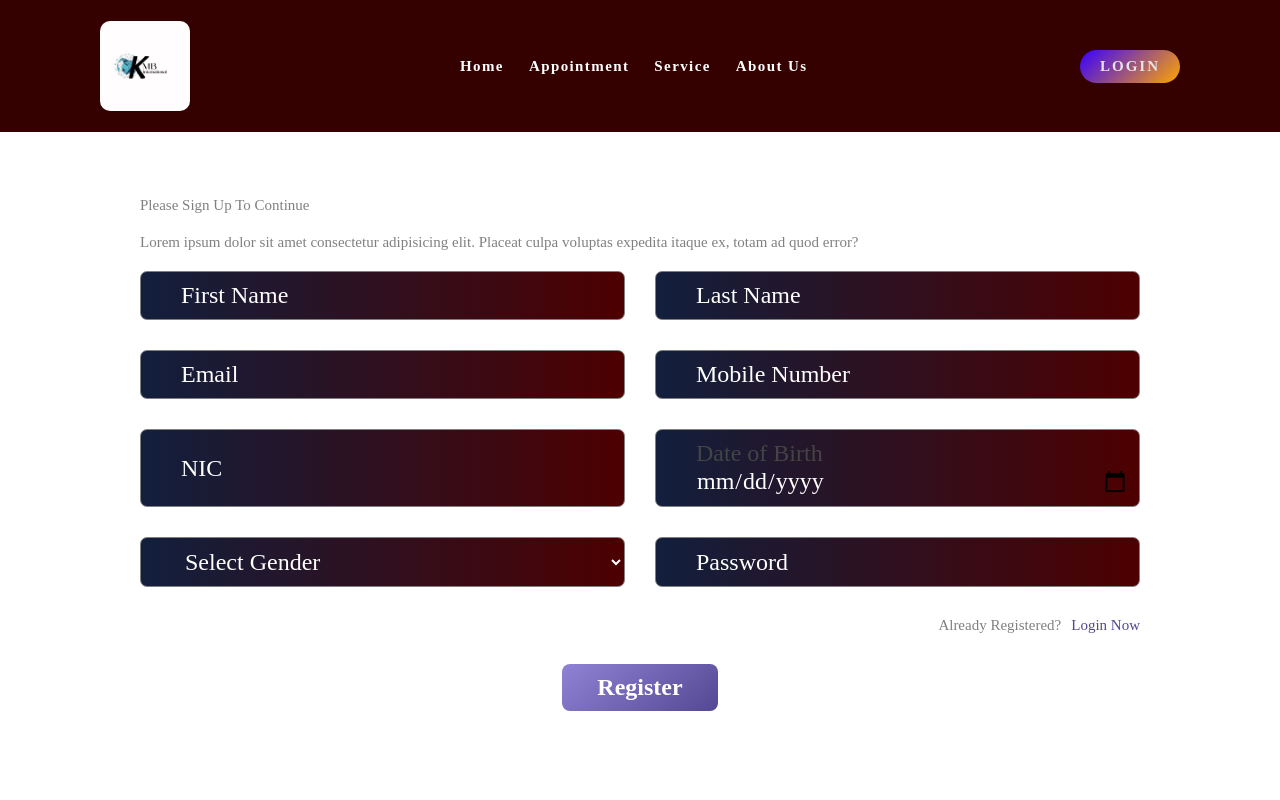
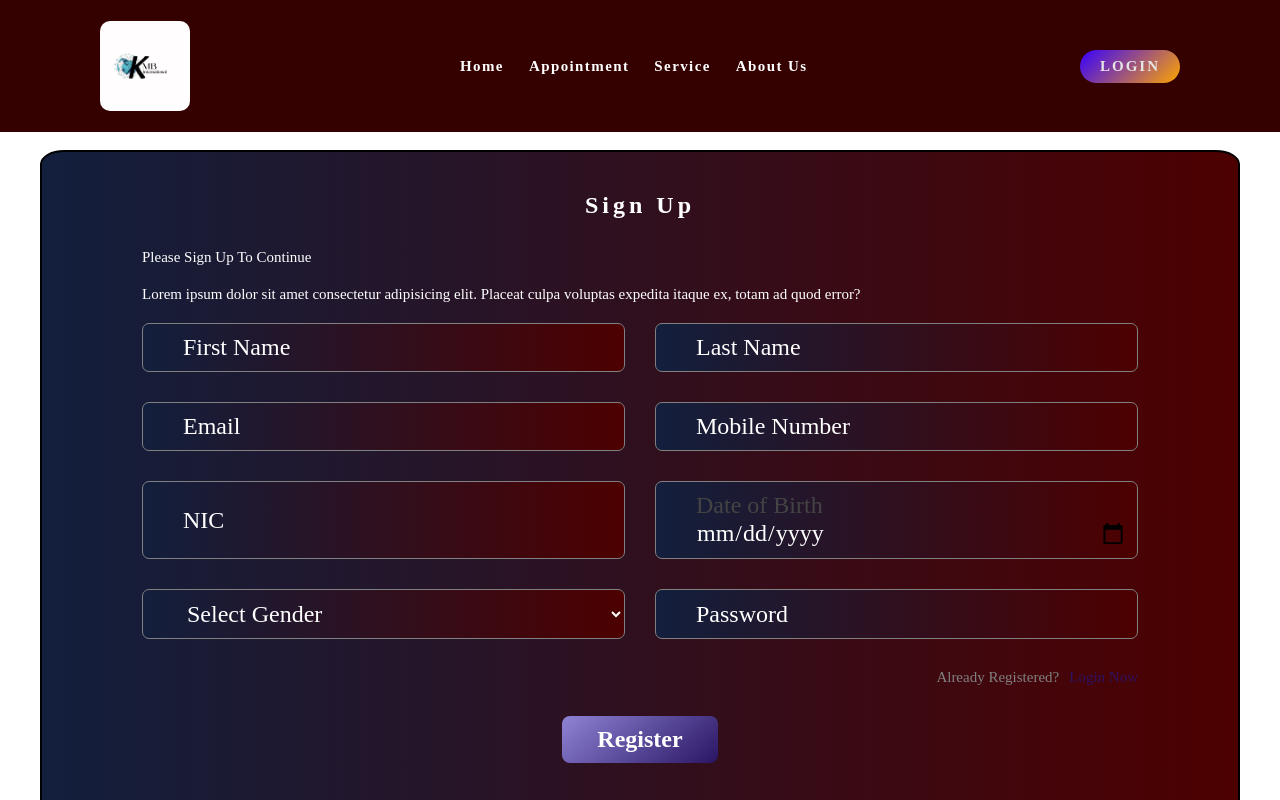
Before and after one commit to GMMemon875/KMB, a React (Vite) app: page /register in a window 1280 px wide. Shown: the top 800 px of the page. Built offline with nearby package versions, Linux system fonts and the light colour scheme; no server answers.

Commit message:
add a URL

```diff
--- a/src/App.jsx
+++ b/src/App.jsx
@@ -33,7 +33,7 @@ const App = () => {
     const fetchUser = async () => {
       try {
         const response = await axios.get(
-          "http://localhost:4000/api/v1/user/patient/me",
+          "kmbbackend-production.up.railway.app/api/v1/user/patient/me",
           {
             withCredentials: true,
           }
--- a/src/Pages/Login.jsx
+++ b/src/Pages/Login.jsx
@@ -19,7 +19,7 @@ const Login = () => {
     try {
       await axios
         .post(
-          "http://localhost:4000/api/v1/user/login",
+          "kmbbackend-production.up.railway.app/api/v1/user/login",
           { email, password, confirmPassword, role: "Patient" },
           {
             withCredentials: true,
--- a/src/Pages/Register.jsx
+++ b/src/Pages/Register.jsx
@@ -3,7 +3,7 @@ import React, { useContext, useState } from "react";
 import { toast } from "react-toastify";
 import { Context } from "../main";
 import { Link, Navigate, useNavigate } from "react-router-dom";
-import "../componants/Style/Login.css";
+import "../componants/Style/Register.css";
 
 const Register = () => {
   const { isAuthenticated, setIsAuthenticated } = useContext(Context);
@@ -26,7 +26,7 @@ const Register = () => {
     try {
       await axios
         .post(
-          "http://localhost:4000/api/v1/user/patient/register",
+          "kmbbackend-production.up.railway.app/api/v1/user/patient/register",
           {
             firstName,
             lastName,
@@ -69,8 +69,8 @@ const Register = () => {
     <>
       <div className="container form-component register-form">
         <h2>Sign Up</h2>
-        <p>Please Sign Up To Continue</p>
-        <p>
+        <p style={{ color: "#ffff" }}> Please Sign Up To Continue</p>
+        <p style={{ color: "#ffff" }}>
           Lorem ipsum dolor sit amet consectetur adipisicing elit. Placeat culpa
           voluptas expedita itaque ex, totam ad quod error?
         </p>
@@ -118,7 +118,11 @@ const Register = () => {
             />
           </div>
           <div>
-            <select value={gender} onChange={(e) => setGender(e.target.value)}>
+            <select
+              style={{ background: "#121f3d, #4d0000" }}
+              value={gender}
+              onChange={(e) => setGender(e.target.value)}
+            >
               <option value="">Select Gender</option>
               <option value="Male">Male</option>
               <option value="Female">Female</option>
--- a/src/componants/AppointmentForm.jsx
+++ b/src/componants/AppointmentForm.jsx
@@ -36,7 +36,7 @@ const AppointmentForm = () => {
   useEffect(() => {
     const fetchDoctors = async () => {
       const { data } = await axios.get(
-        "http://localhost:4000/api/v1/user/doctors",
+        "kmbbackend-production.up.railway.app/api/v1/user/doctors",
         { withCredentials: true }
       );
       setDoctors(data.doctors);
@@ -49,7 +49,7 @@ const AppointmentForm = () => {
     try {
       const hasVisitedBool = Boolean(hasVisited);
       const { data } = await axios.post(
-        "http://localhost:4000/api/v1/appointment/post",
+        "kmbbackend-production.up.railway.app/api/v1/appointment/post",
         {
           firstName,
           lastName,
--- a/src/componants/MessageForm.jsx
+++ b/src/componants/MessageForm.jsx
@@ -15,7 +15,8 @@ const MessageForm = () => {
     try {
       await axios
         .post(
-          "http://localhost:4000/api/v1/message/send",
+          `kmbbackend-production.up.railway.app/api/v1/message/send`,
+
           { firstName, lastName, email, phone, message },
           {
             withCredentials: true,
--- a/src/componants/NaveBar.jsx
+++ b/src/componants/NaveBar.jsx
@@ -12,7 +12,7 @@ const Navbar = () => {
 
   const handleLogout = async () => {
     await axios
-      .get("http://localhost:4000/api/v1/user/patient/logout", {
+      .get("kmbbackend-production.up.railway.app/api/v1/user/patient/logout", {
         withCredentials: true,
       })
       .then((res) => {
--- a/src/componants/Style/Login.css
+++ b/src/componants/Style/Login.css
@@ -7,9 +7,14 @@
 }
 
 .register-form {
-  max-width: 100px;
-  margin: 100px auto 20px auto;
+  margin: 100px;
+
+  border: 2px solid black;
+  border-radius: 2%;
+  background: linear-gradient(90deg, #121f3d, #4d0000);
+  margin: 150px auto 20px auto;
 }
+
 .login-form h2 {
   color: white;
 }
@@ -22,7 +27,7 @@
 }
 .register-form {
   max-width: 1200px;
-  margin: 100px auto 20px auto;
+  margin: 150px auto 20px auto;
 }
 
 @media (max-width: 1110px) {
--- a/src/componants/Style/Register.css
+++ b/src/componants/Style/Register.css
@@ -0,0 +1,28 @@
+.register-form {
+  margin: 100px;
+
+  border: 2px solid black;
+  border-radius: 2%;
+  background: linear-gradient(90deg, #121f3d, #4d0000);
+  margin: 150px auto 20px auto;
+}
+
+.register-form {
+  max-width: 1200px;
+  margin: 150px auto 20px auto;
+}
+section {
+  background: linear-gradient(90deg, #121f3d, #4d0000);
+}
+select option {
+  color: black;
+}
+
+@media (max-width: 1110px) {
+  .appointment-form form div:nth-child(4) {
+    flex-direction: column;
+  }
+  .appointment-form form div:nth-child(5) {
+    flex-direction: column;
+  }
+}
```
Also changed, not shown: 1 other file (tests, documents, lock files or other folders).
